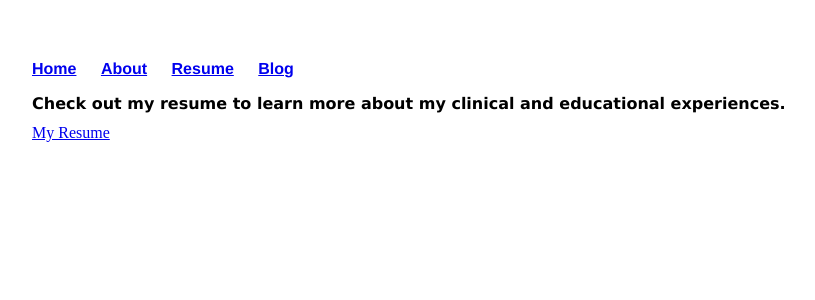
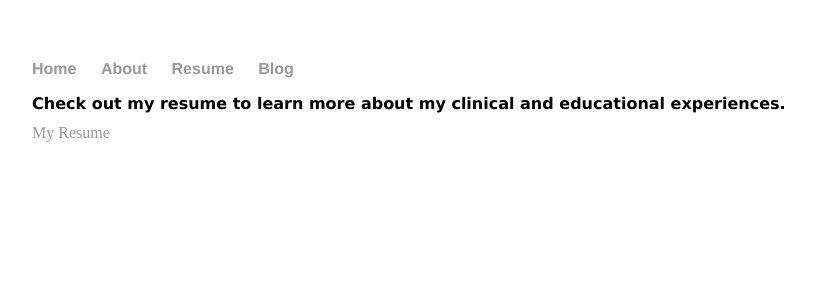
Before and after one commit to maryamckinnon/maryamckinnon.github.io, a Jekyll site: the page Resume/index.html, which Jekyll copies as it is, in a window 1280 px wide. Shown: the top 300 px of the page, without its empty margins (160-975 px from the left). Built offline with Jekyll 4.4.1, drawn with Linux system fonts in a browser that asks for light colours.

Commit message:
Update index.html

```diff
--- a/Resume/index.html
+++ b/Resume/index.html
@@ -20,15 +20,9 @@ nav ul li, footer ul li {
     display: inline;
     margin-right: 20px;
 }
-a1 {
+a {
     text-decoration: none;
     color: #999;
-    font-size: 100%
-}
-a2 {
-    text-decoration: none;
-    color: #999;
-    font-size: 200%
 }
 a:hover {
     text-decoration: underline;
```
